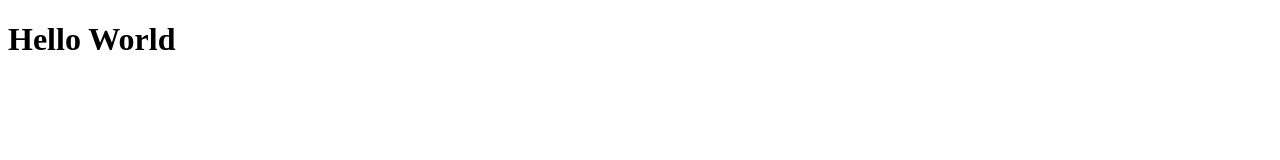
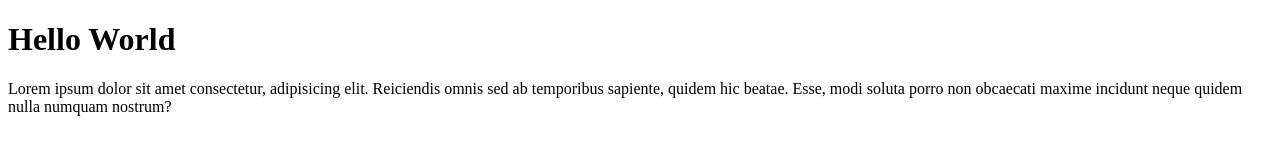
Before and after one commit to Jeanspkdz/Hello-World, a plain HTML site: page index.html in a window 1280 px wide. Drawn offline with Linux system fonts and the light colour scheme.

Commit message:
Agregue div en index.html

```diff
--- a/index.html
+++ b/index.html
@@ -7,6 +7,9 @@
     <title>Document</title>
 </head>
 <body>
-    <h1>Hello World</h1>
+    <div>
+        <h1>Hello World</h1>
+        <p>Lorem ipsum dolor sit amet consectetur, adipisicing elit. Reiciendis omnis sed ab temporibus sapiente, quidem hic beatae. Esse, modi soluta porro non obcaecati maxime incidunt neque quidem nulla numquam nostrum?</p>
+    </div>
 </body>
 </html>
```
